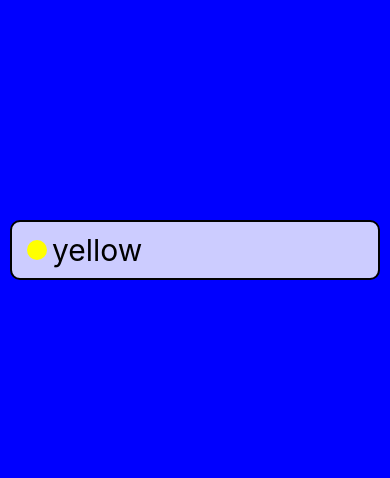
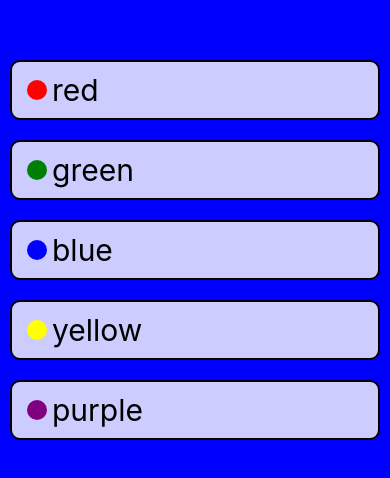
Before and after one commit to sap2411/react-native-sandbox, a React Native app: screen / in a window 390 px wide. Shown: the part 172-650 px from the top of the page. Built offline with nearby package versions, Linux system fonts and the light colour scheme.

Commit message:
adds color changing buttons

```diff
--- a/App.js
+++ b/App.js
@@ -4,16 +4,27 @@
 import pic from "./assets/icon.png"
 import other from "./assets/splash.png"
 
+function ColorButton({ backgroundColor, onPress = f => f }){
+  return(
+    <TouchableHighlight onPress={() => onPress(backgroundColor)} underlayColor="orange" style={styles.button}>
+
+        <View style={styles.row}>
+        <View  style={[styles.sample, { backgroundColor }]} />
+          <Text style={styles.buttonText}>{backgroundColor}</Text>
+        </View>
+      </TouchableHighlight>
+  )
+}
+
 export default function App() {
 const [backgroundColor, setBackgroundColor] = useState("blue");
   return (
     <View style={[styles.container, { backgroundColor}]}>
-      <TouchableHighlight onPress={() => setBackgroundColor("yellow")} underlayColor="orange" style={styles.button}>
-        <View style={styles.row}>
-        <View  style={[styles.sample, { backgroundColor: "yellow"}]} />
-          <Text style={styles.buttonText}>yellow</Text>
-        </View>
-      </TouchableHighlight>
+      <ColorButton backgroundColor="red" onPress={setBackgroundColor}/>
+      <ColorButton backgroundColor="green" onPress={setBackgroundColor}/>
+      <ColorButton backgroundColor="blue" onPress={setBackgroundColor}/>
+      <ColorButton backgroundColor="yellow" onPress={setBackgroundColor}/>
+      <ColorButton backgroundColor="purple" onPress={setBackgroundColor}/>
     </View>
   )
 }
```
